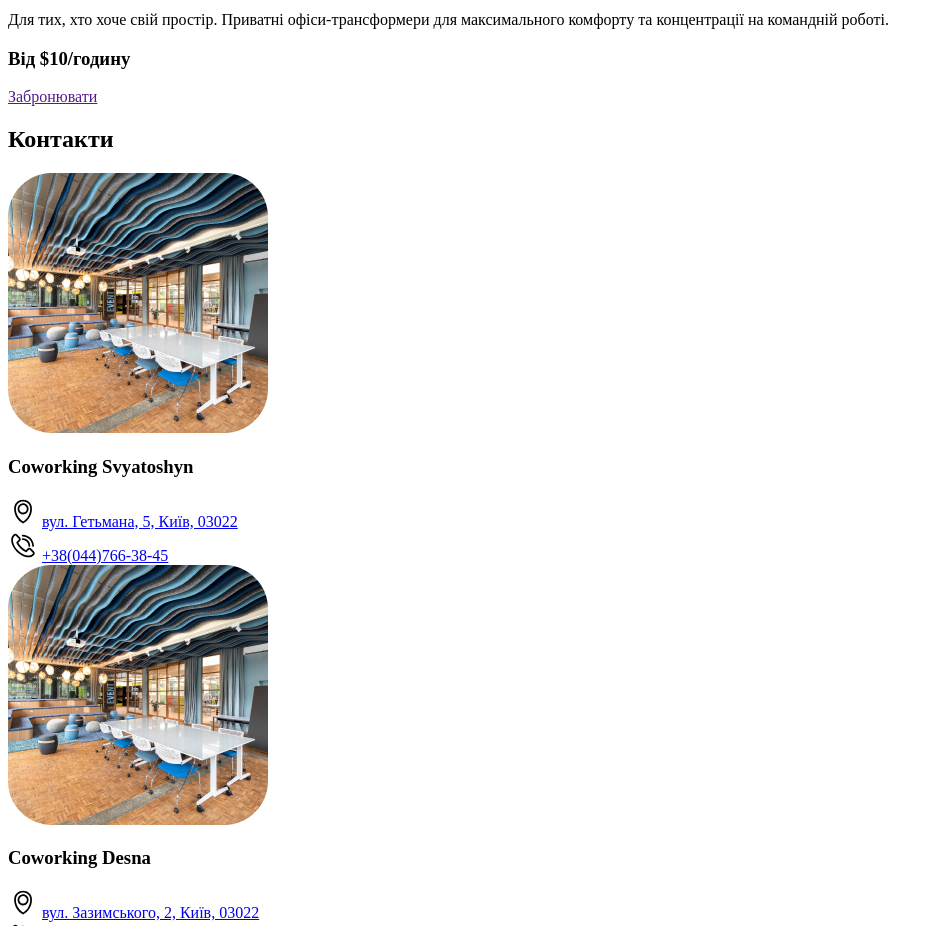
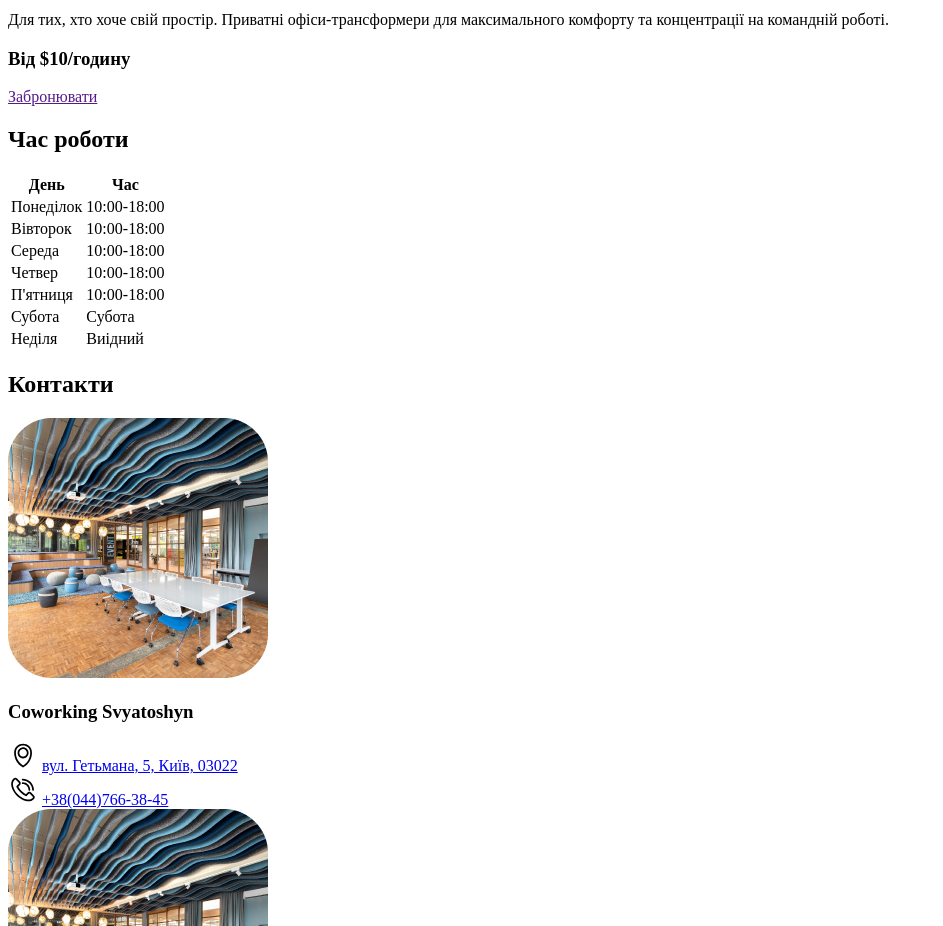
Before and after one commit to Mar4ik10/WebCoworking, a plain HTML site: page index.html in a window 1280 px wide. Shown: the part 5660-6586 px from the top of the page, without its empty margins (0-943 px from the left). Drawn offline with Linux system fonts and the light colour scheme.

Commit message:
Add table lab1

```diff
--- a/index.html
+++ b/index.html
@@ -118,6 +118,44 @@
           </div>
         </div>
       </div>
+    </section>
+
+    <section>
+      <h1>Час роботи</h1>
+      <table>
+        <tr>
+          <th>День</th>
+          <th>Час</th>
+        </tr>
+        <tr>
+          <td>Понеділок</td>
+          <td>10:00-18:00</td>
+        </tr>
+        <tr>
+          <td>Вівторок</td>
+          <td>10:00-18:00</td>
+        </tr>
+        <tr>
+          <td>Середа</td>
+          <td>10:00-18:00</td>
+        </tr>
+        <tr>
+          <td>Четвер</td>
+          <td>10:00-18:00</td>
+        </tr>
+        <tr>
+          <td>П'ятниця</td>
+          <td>10:00-18:00</td>
+        </tr>
+        <tr>
+          <td>Субота</td>
+          <td>Субота</td>
+        </tr>
+        <tr>
+          <td>Неділя</td>
+          <td>Виідний</td>
+        </tr>
+      </table>
     </section>
 
     <section id="Contacts">
```
